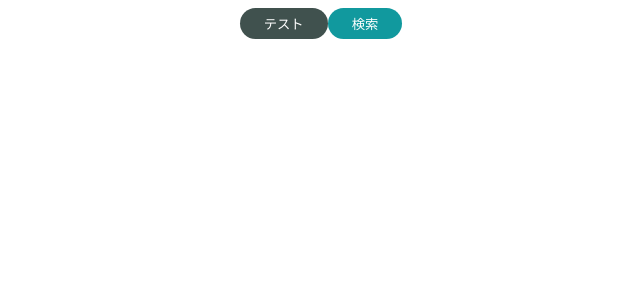
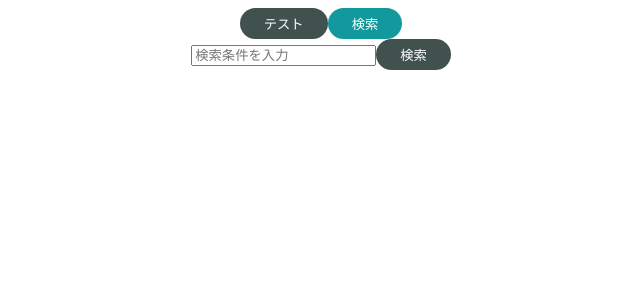
Before and after one commit to shusaku009/react-app-atomicdesign, a React (Create React App) app: page / in a window 1280 px wide. Shown: the top 300 px of the page, without its empty margins (319-959 px from the left). Built offline with nearby package versions, Linux system fonts and the light colour scheme.

Commit message:
add: Moleculenの作成

```diff
--- a/src/App.js
+++ b/src/App.js
@@ -1,12 +1,15 @@
-import { PrimaryButton } from './components/atoms/PrimaryButton';
-import { SecondaryButton } from './components/atoms/SecondaryButton';
+import { PrimaryButton } from './components/atoms/button/PrimaryButton';
+import { SecondaryButton } from './components/atoms/button/SecondaryButton';
 import './App.css';
+import { SearchInput } from './components/molecules/SearchInput';
 
 function App() {
   return (
     <div className="App">
       <PrimaryButton>テスト</PrimaryButton>
       <SecondaryButton>検索</SecondaryButton>
+      <br />
+      <SearchInput />
     </div>
   );
 }
--- /dev/null
+++ b/src/components/atoms/Input/Input.jsx
@@ -0,0 +1,9 @@
+import styled from "styled-components"
+
+export const Input = (props) => {
+  const { placeholder = "" } = props;
+  return <SInput type="text" placeholder={placeholder} />;
+}
+
+const SInput = styled.input`
+`
--- /dev/null
+++ b/src/components/molecules/SearchInput.jsx
@@ -0,0 +1,11 @@
+import { Input } from "../atoms/Input/Input";
+import { PrimaryButton } from "../atoms/button/PrimaryButton"
+
+export const SearchInput = () => {
+  return (
+    <div>
+      <Input placeholder="検索条件を入力" />
+      <PrimaryButton>検索</PrimaryButton>
+    </div>
+  )
+};
```
Also changed, not shown: src/components/atoms/button/BaseButton.jsx (renamed from src/components/atoms/BaseButton.jsx), src/components/atoms/button/PrimaryButton.jsx (renamed from src/components/atoms/PrimaryButton.jsx), src/components/atoms/button/SecondaryButton.jsx (renamed from src/components/atoms/SecondaryButton.jsx).
